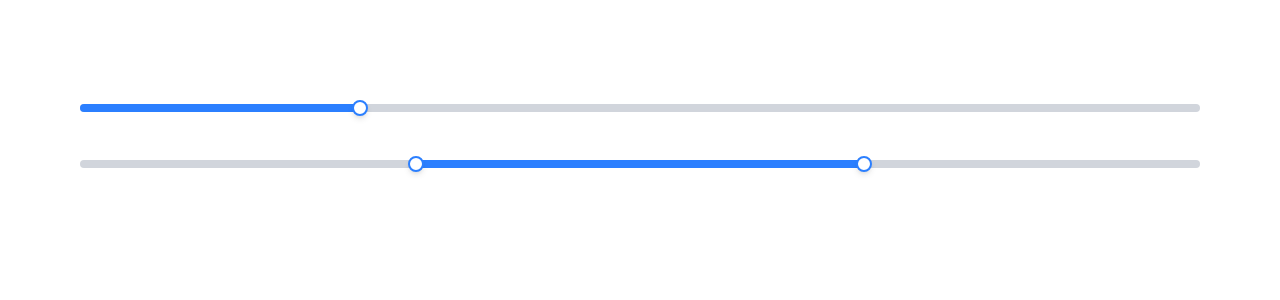
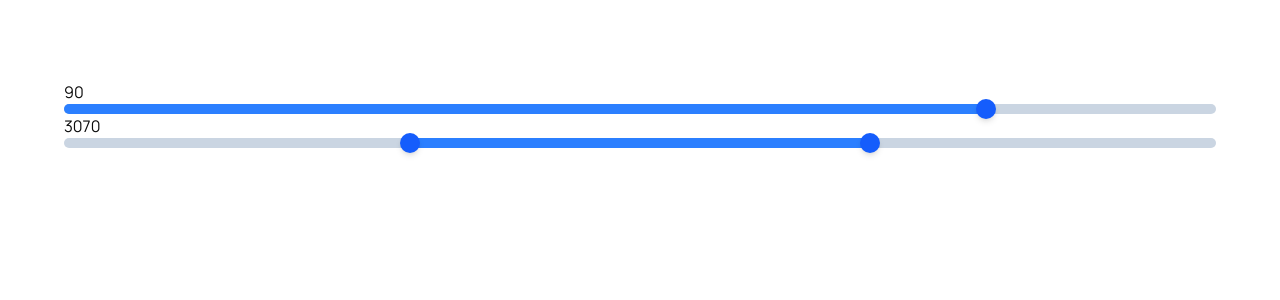
Before and after one commit to ahmad-666/react-framework, a Next.js app: page /test in a window 1280 px wide. Shown: the top 300 px of the page. Built offline with nearby package versions, Linux system fonts and the light colour scheme.

Commit message:
feat: add updated slider

```diff
--- a/src/components/Slider/example.tsx
+++ b/src/components/Slider/example.tsx
@@ -1,24 +1,16 @@
-import React from 'react';
+import { useState } from 'react';
 import Slider from '.';
 
 export default function SliderExample() {
+    const [val1, setVal1] = useState(90);
+    const [val2, setVal2] = useState([30, 70]);
+
     return (
         <div>
-            <Slider
-                min={0}
-                max={100}
-                step={1}
-                values={[25]} // Single thumb
-                onChange={(v) => console.log('Single:', v)}
-            />
-
-            <Slider
-                min={0}
-                max={100}
-                step={1}
-                values={[30, 70]} // Double thumbs
-                onChange={(v) => console.log('Double:', v)}
-            />
+            {val1}
+            <Slider value={val1} onChange={(v) => setVal1(v)} min={50} max={100} step={10} />
+            {val2}
+            <Slider multiple value={val2} onChange={(v) => setVal2(v)} min={0} max={100} step={10} />
         </div>
     );
 }
--- a/src/components/Slider/index.tsx
+++ b/src/components/Slider/index.tsx
@@ -1,85 +1,216 @@
 'use client';
 
-import React, { useRef, useState, useEffect } from 'react';
+import { useRef, useState, useEffect, useCallback, type ReactNode, type CSSProperties } from 'react';
+import useColor from '@/hooks/useColor';
+
+type Single = {
+    multiple?: false;
+    value: number;
+    onChange?: (value: number) => void;
+};
+type Multiple = {
+    multiple: true;
+    value: number[];
+    onChange?: (value: number[]) => void;
+};
+type Props = (Single | Multiple) & {
+    min?: number;
+    max?: number;
+    step?: number;
+    /** show ticks on track for each step */
+    ticks?: boolean;
+    /** min distance between thumbs ... only useful for multiple:true */
+    distance?: number;
+    /** show tooltip for each thumb or not */
+    tooltip?: boolean;
+    /** track height */
+    trackSize?: number;
+    /** thumb size */
+    thumbSize?: number;
+    /** color of non active part of track */
+    trackColor?: string;
+    /** color of active part of track */
+    activeTrackColor?: string;
+    /** color of thumb */
+    thumbColor?: string;
+    thumbRenderer?: ({ isDragging, value }: { isDragging: boolean; value: number }) => ReactNode;
+    tooltipRenderer?: (value: number) => ReactNode;
+    trackClassName?: string;
+    activeTrackClassName?: string;
+    thumbClassName?: string;
+    tooltipClassName?: string;
+    className?: string;
+};
 
 export default function Slider({
+    multiple,
+    value,
+    onChange,
     min = 0,
     max = 100,
     step = 1,
-    values = [20, 80], // [oneThumb] or [leftThumb, rightThumb]
-    onChange
-}) {
-    const trackRef = useRef(null);
-    const [thumbs, setThumbs] = useState(values);
-    const [dragging, setDragging] = useState(null); // 0 or 1
-
+    ticks = false,
+    distance,
+    tooltip = true,
+    trackSize = 10,
+    thumbSize = 20,
+    trackColor = 'slate-300',
+    activeTrackColor = 'blue-500',
+    thumbColor = 'blue-600',
+    thumbRenderer,
+    tooltipRenderer,
+    trackClassName = '',
+    activeTrackClassName = '',
+    thumbClassName = '',
+    tooltipClassName = '',
+    className = ''
+}: Props) {
+    const trackRef = useRef<HTMLDivElement>(null!); //hold DOM node of container element
+    const activeTrackRef = useRef<HTMLDivElement>(null!); //hold DOM node of active track element
+    const thumbsRefs = useRef<HTMLDivElement[]>([]); //hold DOM nodes of thumbs elements
+    const values = useRef<number[]>(!multiple ? [value] : value); //hold final values of thumbs for updating parent(contains literal slider values not pixels or percentages) ... we use 'ref' for better performance and manually update DOM node styles
+    const [draggingIdx, setDraggingIdx] = useState<null | number>(null);
+    const trackParsedColor = useColor(trackColor);
+    const activeTrackParsedColor = useColor(activeTrackColor);
+    const thumbParsedColor = useColor(thumbColor);
+    const valueToPercent = useCallback(
+        (value: number) => {
+            return ((value - min) / (max - min)) * 100;
+        },
+        [min, max]
+    );
+    const percentToValue = useCallback(
+        (percent: number) => {
+            return min + (max - min) * percent;
+        },
+        [min, max]
+    );
+    const thumbMoveHandler = useCallback(
+        (newValue: number, thumbIdx: number) => {
+            // 'newValue' is the value of the thumb that is being dragged ...it is not pixels or percentage
+            // 'thumbIdx' is the index of the thumb that is being dragged
+            // inside this method we update 'values.current' refs and update DOM nodes(activeTrack,thumbs) styles
+            const activeTrack = activeTrackRef.current;
+            const draggingThumb = thumbsRefs.current[thumbIdx];
+            const snapToStep = Math.max(min, Math.min(Math.round(newValue / step) * step, max));
+            values.current[thumbIdx] = snapToStep;
+            const start = values.current[0];
+            const end = values.current[1];
+            if (!multiple) {
+                activeTrack.style.width = `${valueToPercent(start)}%`;
+                activeTrack.style.left = `${0}%`;
+            } else {
+                activeTrack.style.width = `${valueToPercent(end) - valueToPercent(start)}%`;
+                activeTrack.style.left = `${valueToPercent(start)}%`;
+            }
+            draggingThumb.style.left = `${valueToPercent(snapToStep)}%`;
+        },
+        [multiple, min, max, step, valueToPercent]
+    );
+    const onTrackClick = (e: React.MouseEvent) => {
+        if (draggingIdx !== null) return;
+        const { clientX } = e;
+        const track = trackRef.current;
+        const px = clientX - track.getBoundingClientRect().left;
+        const percent = px / track.offsetWidth;
+        const newValue = percentToValue(percent);
+        thumbMoveHandler(newValue, 0); //when click on track we move the 1st thumb
+        if (!multiple) onChange?.(values.current[0]);
+        else onChange?.(values.current);
+    };
+    const onDragStart = (e: React.MouseEvent | React.TouchEvent, thumbIdx: number) => {
+        e.stopPropagation();
+        e.preventDefault();
+        setDraggingIdx(thumbIdx);
+    };
+    const onDragMove = useCallback(
+        (e: MouseEvent | TouchEvent) => {
+            if (draggingIdx === null) return;
+            const track = trackRef.current;
+            const { clientX } = 'touches' in e ? e.touches[0] : e;
+            const px = clientX - track.getBoundingClientRect().left;
+            const percent = px / track.offsetWidth;
+            const newValue = percentToValue(percent);
+            thumbMoveHandler(newValue, draggingIdx);
+        },
+        [draggingIdx, percentToValue, thumbMoveHandler]
+    );
+    const onDragEnd = useCallback(() => {
+        //? We call onChange on after the dragging is finished for better performance
+        if (draggingIdx === null) return;
+        setDraggingIdx(null);
+        if (!multiple) onChange?.(values.current[0]);
+        else onChange?.(values.current);
+    }, [multiple, draggingIdx, onChange]);
     useEffect(() => {
-        setThumbs(values);
-    }, [values]);
-
-    const percent = (val) => ((val - min) / (max - min)) * 100;
-
-    const getValueFromPosition = (clientX) => {
-        const rect = trackRef.current.getBoundingClientRect();
-        const percent = (clientX - rect.left) / rect.width;
-        const rawValue = min + percent * (max - min);
-        return Math.min(max, Math.max(min, Math.round(rawValue / step) * step));
-    };
-
-    const handleMouseMove = (e) => {
-        if (dragging === null) return;
-        const newValue = getValueFromPosition(e.clientX);
-        setThumbs((prev) => {
-            const updated = [...prev];
-            updated[dragging] = newValue;
-
-            if (updated.length === 2) {
-                if (dragging === 0 && updated[0] > updated[1]) updated[0] = updated[1];
-                if (dragging === 1 && updated[1] < updated[0]) updated[1] = updated[0];
-            }
-
-            onChange?.(updated);
-            return updated;
+        const newValues = (!multiple ? [value] : value).map((val, i) => {
+            thumbMoveHandler(val, i);
+            return val;
         });
-    };
-
-    const handleMouseUp = () => setDragging(null);
-
+        values.current = newValues;
+    }, [value, multiple, min, max, thumbMoveHandler]);
     useEffect(() => {
-        if (dragging !== null) {
-            window.addEventListener('mousemove', handleMouseMove);
-            window.addEventListener('mouseup', handleMouseUp);
-        } else {
-            window.removeEventListener('mousemove', handleMouseMove);
-            window.removeEventListener('mouseup', handleMouseUp);
+        if (draggingIdx !== null) {
+            window.addEventListener('mousemove', onDragMove);
+            window.addEventListener('touchmove', onDragMove);
+            window.addEventListener('mouseup', onDragEnd);
+            window.addEventListener('touchend', onDragEnd);
         }
         return () => {
-            window.removeEventListener('mousemove', handleMouseMove);
-            window.removeEventListener('mouseup', handleMouseUp);
+            window.removeEventListener('mousemove', onDragMove);
+            window.removeEventListener('touchmove', onDragMove);
+            window.removeEventListener('mouseup', onDragEnd);
+            window.removeEventListener('touchend', onDragEnd);
         };
-    }, [dragging]);
+    }, [draggingIdx, onDragMove, onDragEnd]);
 
     return (
-        <div className='w-full px-4 py-6'>
-            <div ref={trackRef} className='relative h-2 rounded-full bg-gray-300'>
-                {/* Range Highlight */}
+        <div
+            className={`${className}`}
+            style={
+                {
+                    '--track-size': `${trackSize}px`,
+                    '--thumb-size': `${thumbSize}px`,
+                    '--track-color': trackParsedColor,
+                    '--active-track-color': activeTrackParsedColor,
+                    '--thumb-color': thumbParsedColor
+                } as CSSProperties
+            }
+        >
+            <div
+                ref={trackRef}
+                onClick={onTrackClick}
+                className={`track relative w-full cursor-pointer rounded-full select-none ${trackClassName}`}
+                style={{ height: `${trackSize}px`, backgroundColor: trackParsedColor }}
+            >
                 <div
-                    className='absolute h-full rounded-full bg-blue-500'
+                    ref={activeTrackRef}
+                    className={`active-track absolute top-0 h-full rounded-full ${draggingIdx !== null ? 'transition-none' : 'transition-all duration-150'} ${activeTrackClassName}`}
                     style={{
-                        left: `${percent(thumbs.length === 2 ? thumbs[0] : min)}%`,
-                        width: `${thumbs.length === 2 ? percent(thumbs[1]) - percent(thumbs[0]) : percent(thumbs[0])}%`
+                        backgroundColor: activeTrackParsedColor
                     }}
                 />
-                {/* Thumbs */}
-                {thumbs.map((val, i) => (
-                    <div
-                        key={i}
-                        className='absolute top-1/2 z-10 h-4 w-4 -translate-x-1/2 -translate-y-1/2 transform cursor-pointer rounded-full border-2 border-blue-500 bg-white shadow-md'
-                        style={{ left: `${percent(val)}%` }}
-                        onMouseDown={() => setDragging(i)}
-                    />
-                ))}
+                {values.current.map((_, i) => {
+                    const isDragging = i === draggingIdx;
+                    return (
+                        <div
+                            key={i}
+                            ref={(node) => {
+                                if (node !== null) thumbsRefs.current[i] = node;
+                            }}
+                            onMouseDown={(e) => onDragStart(e, i)}
+                            onTouchStart={(e) => onDragStart(e, i)}
+                            className={`thumb rounded-circle absolute top-1/2 -translate-x-1/2 -translate-y-1/2 bg-(--thumb-color) shadow-md hover:bg-[color-mix(in_srgb,var(--thumb-color),black_20%)] ${isDragging ? 'z-2 transition-none' : 'transition-all duration-150'} ${thumbClassName}`}
+                            style={{
+                                width: `${thumbSize}px`,
+                                height: `${thumbSize}px`
+                            }}
+                        />
+                    );
+                })}
             </div>
         </div>
     );
 }
+
+//? We should always pass initial value for 'value' prop because value must always be number|number[]
```
Also changed, not shown: src/components/Draggable/index.tsx (+4 -3 lines).
